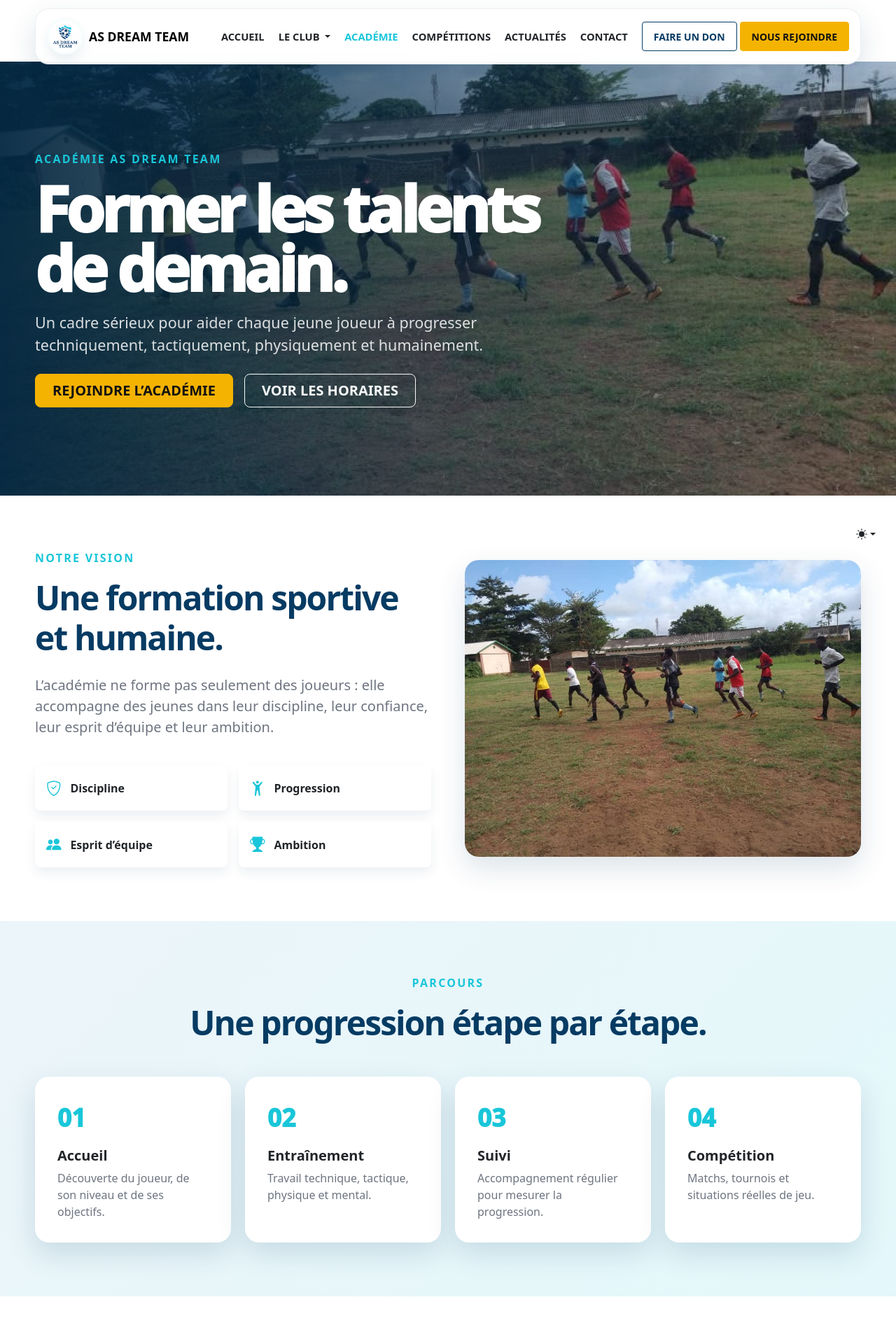
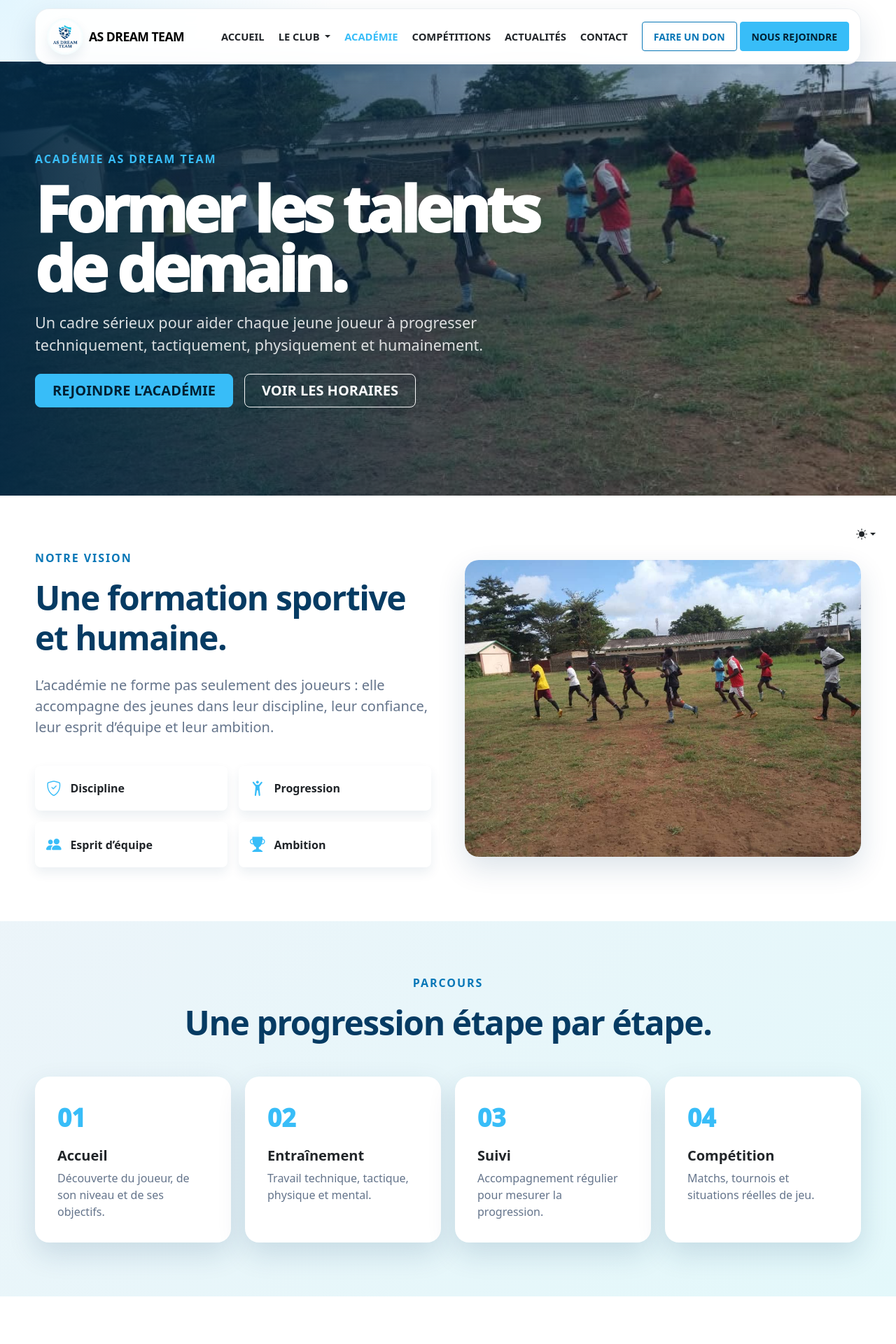
Before and after one commit to kmkben/asdreamnteam, a Django app: page /academy in a window 1280 px wide. Shown: the top 1920 px of the page at 70% size. Run offline with Django 4.2, Linux system fonts and the light colour scheme; data that the repository does not hold is empty; some libraries are stand-ins or nearby versions.

Commit message:
Adjust brand colors to match logo identity

```diff
--- a/asdreamteam/static/css/components.css
+++ b/asdreamteam/static/css/components.css
@@ -57,9 +57,9 @@ body {
 ========================= */
 
 .asdt-kicker {
-    color: var(--asdt-secondary);
-    font-weight: 800;
-    letter-spacing: 0.14em;
+    color: var(--asdt-blue);
+    font-weight: 900;
+    letter-spacing: 0.12em;
     text-transform: uppercase;
 }
 
@@ -73,7 +73,11 @@ body {
     color: var(--asdt-muted-color);
 }
 
-
+section[class*="hero"] .asdt-kicker,
+.featured-news-card .asdt-kicker,
+.asdt-cta .asdt-kicker {
+    color: var(--asdt-sky);
+}
 
 /* =========================
    Navbar
@@ -246,20 +250,21 @@ body {
 }
 
 .btn-asdt-accent {
-    --bs-btn-color: #111;
-    --bs-btn-bg: var(--asdt-accent);
-    --bs-btn-border-color: var(--asdt-accent);
-    --bs-btn-hover-color: #111;
-    --bs-btn-hover-bg: #ffd24a;
-    --bs-btn-hover-border-color: #ffd24a;
+    --bs-btn-color: #002033;
+    --bs-btn-bg: var(--asdt-sky);
+    --bs-btn-border-color: var(--asdt-sky);
+    --bs-btn-hover-color: #fff;
+    --bs-btn-hover-bg: var(--asdt-blue);
+    --bs-btn-hover-border-color: var(--asdt-blue);
 }
 
+
 .btn-outline-asdt {
-    --bs-btn-color: var(--asdt-primary);
-    --bs-btn-border-color: var(--asdt-primary);
+    --bs-btn-color: var(--asdt-blue);
+    --bs-btn-border-color: var(--asdt-blue);
     --bs-btn-hover-color: #fff;
-    --bs-btn-hover-bg: var(--asdt-primary);
-    --bs-btn-hover-border-color: var(--asdt-primary);
+    --bs-btn-hover-bg: var(--asdt-blue);
+    --bs-btn-hover-border-color: var(--asdt-blue);
 }
 
 [data-bs-theme="dark"] .btn-outline-asdt {
--- a/asdreamteam/static/css/style.css
+++ b/asdreamteam/static/css/style.css
@@ -23,6 +23,17 @@ Contact
 /*=========================================================
     HOME
 =========================================================*/
+
+body {
+    background:
+        radial-gradient(circle at top left, rgba(56, 189, 248, 0.14), transparent 30rem),
+        var(--bs-body-bg);
+}
+
+.asdt-title,
+.fw-black {
+    letter-spacing: -0.03em;
+}
 
 /*=========================================================
     HOME
--- a/asdreamteam/static/css/variables.css
+++ b/asdreamteam/static/css/variables.css
@@ -1,18 +1,21 @@
 :root {
-    /* Brand colors */
+    /* Brand colors - logo identity */
+    --asdt-sky: #38bdf8;
+    --asdt-sky-soft: #e8f7ff;
+    --asdt-blue: #0877b7;
     --asdt-navy: #063b63;
     --asdt-navy-dark: #032842;
-    --asdt-blue: #0877b7;
-    --asdt-cyan: #19c6d9;
-    --asdt-gray: #6e7480;
-    --asdt-light: #f4f9fc;
     --asdt-white: #ffffff;
+    --asdt-gray: #64748b;
+    --asdt-dark: #0f172a;
+
+    /* Accent kept limited */
     --asdt-gold: #f5b301;
 
     /* Semantic aliases */
-    --asdt-primary: var(--asdt-navy);
-    --asdt-secondary: var(--asdt-cyan);
-    --asdt-accent: var(--asdt-gold);
+    --asdt-primary: var(--asdt-blue);
+    --asdt-secondary: var(--asdt-sky);
+    --asdt-accent: var(--asdt-sky);
 
     /* Text */
     --asdt-heading-color: var(--asdt-navy);
@@ -29,7 +32,6 @@
     --asdt-shadow: 0 1rem 2.5rem rgba(6, 59, 99, 0.14);
     --asdt-shadow-lg: 0 1.5rem 4rem rgba(6, 59, 99, 0.22);
 
-    /* Transitions */
     --asdt-transition: 0.25s ease;
 }
 
```
